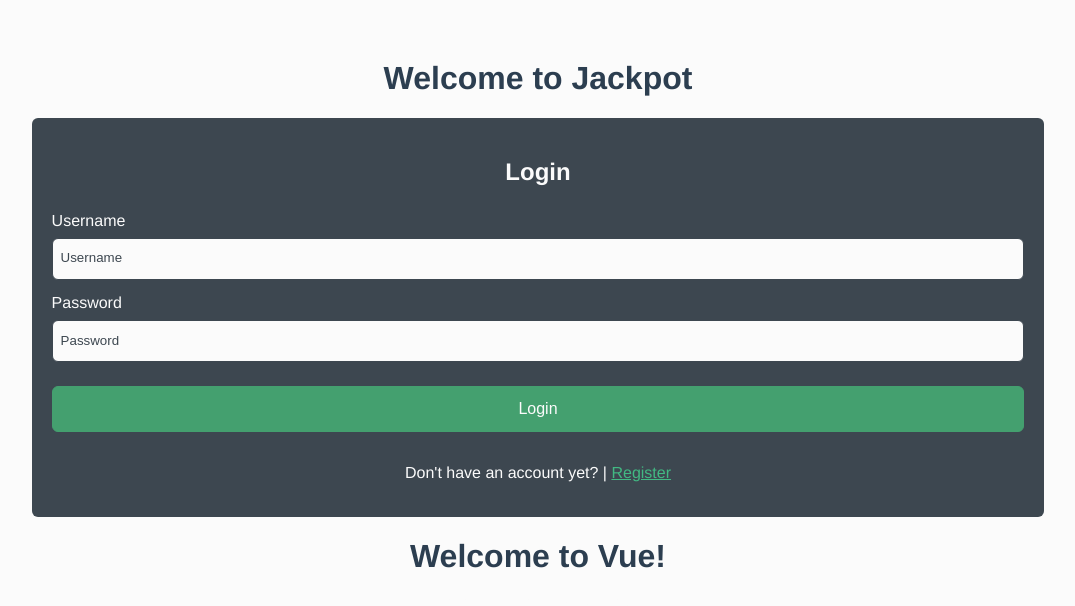
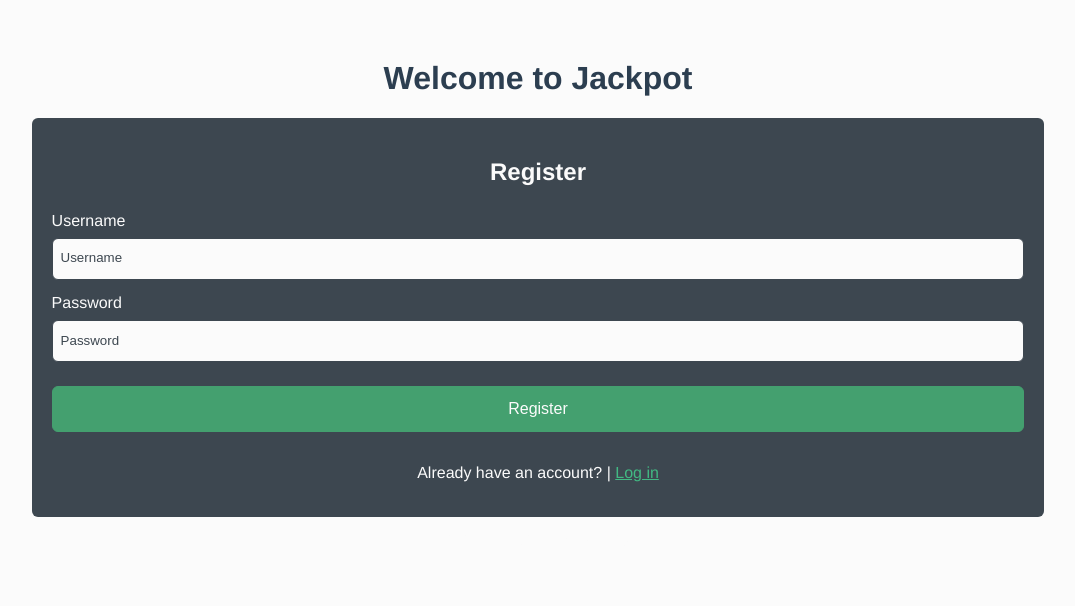
Before and after one commit to lienapaeps/webtechadvanced-eindbaas-frontend, a Vue app: page / in a window 1280 px wide. Shown: the top 606 px of the page, without its empty margins (102-1177 px from the left). Built offline with nearby package versions, Linux system fonts and the light colour scheme.

Commit message:
feat: register component

```diff
--- a/src/App.vue
+++ b/src/App.vue
@@ -2,21 +2,16 @@
 // This starter template is using Vue 3 <script setup> SFCs
 // Check out https://vuejs.org/api/sfc-script-setup.html#script-setup
 import Login from './components/Login.vue'
+import Register from './components/Register.vue'
 </script>
 
 <template>
   <div id="app">
-      <Login />
-      <header>
-        <h1>Welcome to Vue!</h1>
-      </header>
-      <main>
-        <p>
-          This is a simple SFC template.</p>
-      </main>
-      <nav>
-
-      </nav>
+    <!-- <Login /> -->
+    <Register />
+    <main>
+      <p>This is a simple SFC template.</p>
+    </main>
   </div>
 </template>
 
--- /dev/null
+++ b/src/components/Register.vue
@@ -0,0 +1,48 @@
+<script setup>
+import { ref } from 'vue'
+
+</script>
+
+<template>
+    <main>
+        <h1>Welcome to Jackpot</h1>
+        <div class="form form--register">
+            <h2>Register</h2>
+            <div class="form__row">
+                <label for="username">Username</label>
+                <input v-model="username" type="text" id="username" name="username" placeholder="Username">
+            </div>
+            <div class="form__row">
+                <label for="password">Password</label>
+                <input v-model="password" type="password" id="password" name="password" placeholder="Password">
+            </div>
+            <button type="submit" class="button">Register</button>
+            <p>
+                Already have an account? | <a href="#">Log in</a>
+            </p>
+        </div>
+    </main>
+</template>
+
+<script>
+export default {
+    name: 'Register',
+    data() {
+        return {
+            username: '',
+            password: ''
+        }
+    },
+    methods: {
+        register() {
+            console.log(data);
+        }
+    }
+}
+</script>
+
+<style scoped>
+a {
+    color: #42b983;
+}
+</style>
```
Also changed, not shown: 1 other file (tests, documents, lock files or other folders).
